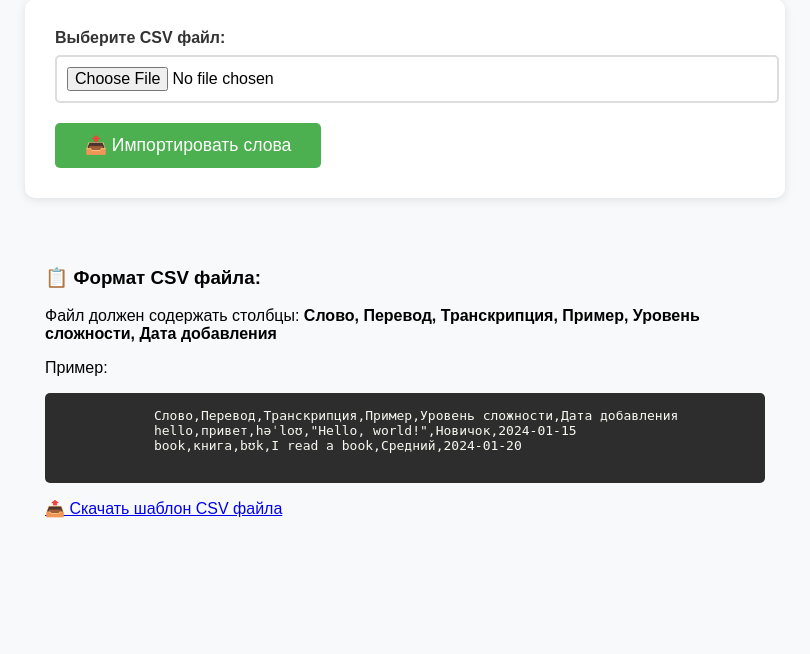
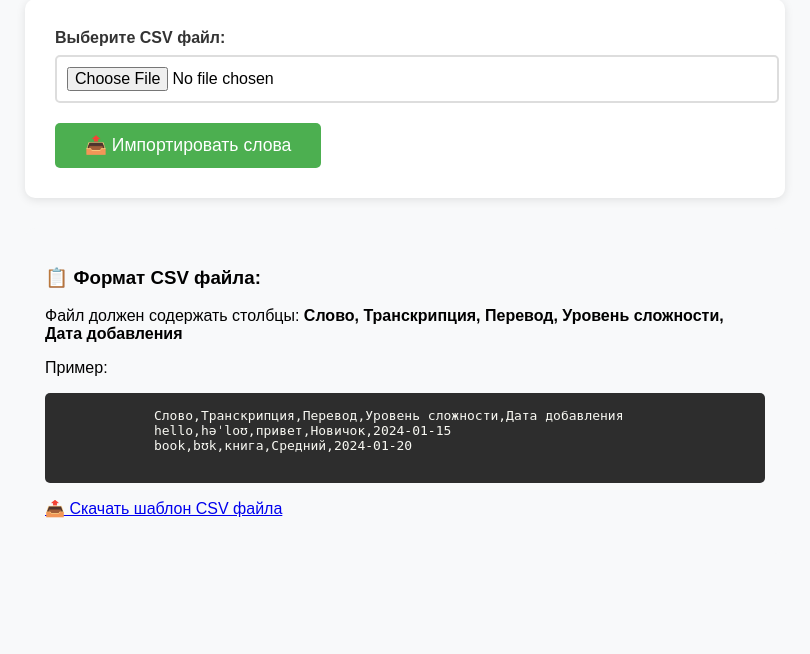
Before and after one commit to Stayer-svs/linguatrack02, a Django app: page /import-words/ in a window 1280 px wide. Shown: the part 316-970 px from the top of the page, without its empty margins (235-1045 px from the left). Run offline with Django 5.2, Linux system fonts and the light colour scheme.

Commit message:
Added file changes

```diff
--- a/app_vocab/templates/app_vocab/import_csv.html
+++ b/app_vocab/templates/app_vocab/import_csv.html
@@ -33,12 +33,12 @@
     <div class="help-section">
 
             <h3>📋 Формат CSV файла:</h3>
-            <p>Файл должен содержать столбцы: <strong>Слово, Перевод, Транскрипция, Пример, Уровень сложности, Дата добавления</strong></p>
+            <p>Файл должен содержать столбцы: <strong>Слово, Транскрипция, Перевод, Уровень сложности, Дата добавления</strong></p>
             <p>Пример:</p>
             <pre>
-            Слово,Перевод,Транскрипция,Пример,Уровень сложности,Дата добавления
-            hello,привет,həˈloʊ,"Hello, world!",Новичок,2024-01-15
-            book,книга,bʊk,I read a book,Средний,2024-01-20
+            Слово,Транскрипция,Перевод,Уровень сложности,Дата добавления
+            hello,həˈloʊ,привет,Новичок,2024-01-15
+            book,bʊk,книга,Средний,2024-01-20
             </pre>
 
         <p>
--- a/app_vocab/views.py
+++ b/app_vocab/views.py
@@ -458,7 +458,7 @@ def export_words_csv(request):
     response['Content-Disposition'] = 'attachment; filename="my_dictionary.csv"'
 
     writer = csv.writer(response)
-    writer.writerow(['Слово', 'Перевод', 'Транскрипция', 'Пример', 'Уровень сложности', 'Дата добавления'])
+    writer.writerow(['Слово', 'Транскрипция', 'Перевод', 'Уровень сложности', 'Дата добавления'])
 
     # ИСПРАВЛЕННЫЙ ЗАПРОС - через userword
     words = Word.objects.filter(userword__user=request.user)
@@ -466,9 +466,8 @@ def export_words_csv(request):
     for word in words:
         writer.writerow([
             word.original,
+            word.transcription or '',
             word.translation,
-            word.transcription or '',
-            word.example_sentence or '',
             word.get_difficulty_level_display(),
             word.date_added.strftime('%Y-%m-%d') if word.date_added else ''
         ])
@@ -509,7 +508,7 @@ def import_words_csv(request):
                     original=original,
                     translation=translation,
                     transcription=row.get('Транскрипция', '').strip(),
-                    example_sentence=row.get('Пример', '').strip(),
+                   #example_sentence=row.get('Пример', '').strip(),
                     difficulty_level=0,
                 )
 
```
Also changed, not shown: app_vocab/templates/app_vocab/my_words.html (+19 -5 lines).
